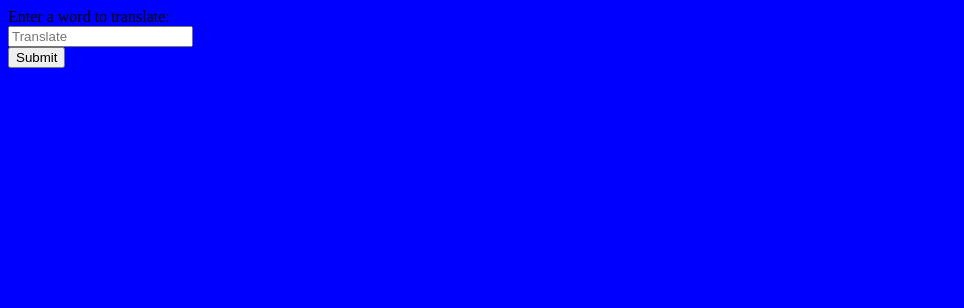
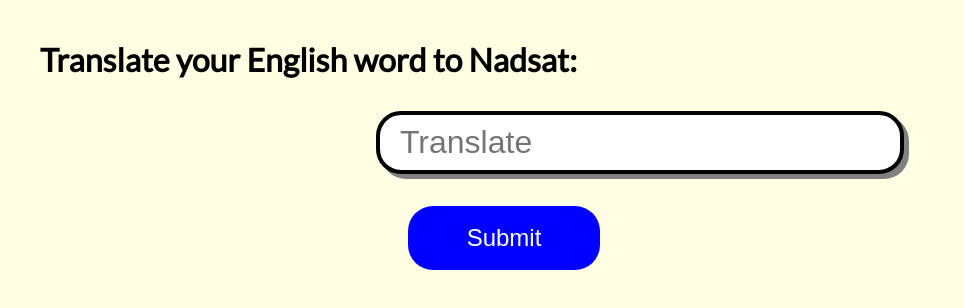
Before and after one commit to jackbridger/nadsat-translator, a website: page public/index.html in a window 1280 px wide. Shown: the whole page, without its empty margins (0-964 px from the left). Drawn offline with Linux system fonts and the light colour scheme.

Commit message:
css changes

```diff
--- a/public/index.html
+++ b/public/index.html
@@ -5,22 +5,19 @@
     <meta name="viewport" content="width=device-width, initial-scale=1.0" />
     <meta http-equiv="X-UA-Compatible" content="ie=edge" />
     <link rel="stylesheet" href="/../public/style.css" />
-    <title>Document</title>
+    <link href="https://fonts.googleapis.com/css?family=Lato&display=swap" rel="stylesheet">
+    <title>You Speak: Nadsat</title>
   </head>
   <body>
-    Enter a word to translate:
-    <form autocomplete="off" action="/action_page.php">
-      <div class="autocomplete" style="width:300px;">
-        <input
-          id="inputField"
-          type="text"
-          name="translatorInput"
-          placeholder="Translate"
-        />
-        <div id="dropdown"></div>
+    <div class="page-content-container">
+    <h1 tabindex="0">Translate your English word to Nadsat:</h1>
+    <form>
+      <div class="autocomplete">
+        <input id="inputField" type="text" name="translatorInput" placeholder="Translate"/>
       </div>
-      <input type="submit" />
+      <button class="submitButton" type="submit"/>Submit</button>
     </form>
+  </div>
     <script src="dom.js"></script>
   </body>
 </html>
--- a/public/style.css
+++ b/public/style.css
@@ -1,3 +1,49 @@
 body {
-  background-color: blue;
+  background-color: #fffde2;
+  font-family: 'Lato', sans-serif;
 }
+
+.page-content-container {
+  display: flex;
+  flex-direction: column;
+}
+
+h1 {
+  margin: 2rem;
+}
+
+form {
+  margin: auto;
+  justify-content: center;
+  align-content: center;
+  cursor: pointer;
+
+}
+
+ #inputField {
+   border-radius: 25px;
+    border: 4px solid black;
+    padding: 20px;
+    width: 30rem;
+    height: 15px;
+    font-size: 2rem;
+    outline-color: red;
+    box-shadow: 5px 5px grey;
+ }
+
+ .submitButton {
+   background-color: blue; /* Green */
+   border: none;
+   color: white;
+   padding: 15px 32px;
+   text-align: center;
+   text-decoration: none;
+   display: inline-block;
+   font-size: 16px;
+   cursor: pointer;
+   margin: 2rem;
+   width: 12rem;
+   height: 4rem;
+   font-size: 1.5rem;
+   border-radius: 25px;
+ }
```
